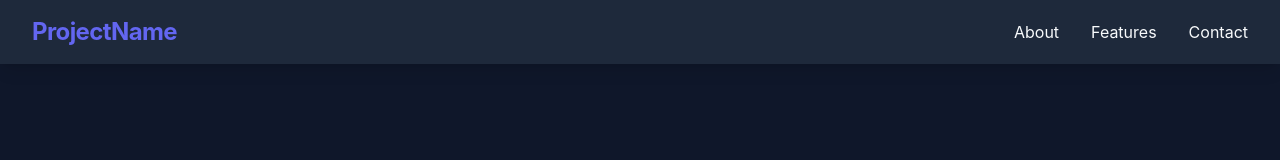
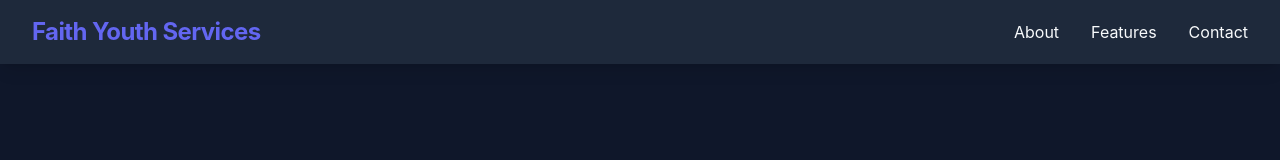
Before and after one commit to faithyouthservices/site, a plain HTML site: page index.html in a window 1280 px wide. Shown: the top 160 px of the page. Drawn offline with nearby package versions, Linux system fonts and the light colour scheme.

Commit message:
Add files via upload

```diff
--- a/index.html
+++ b/index.html
@@ -13,7 +13,7 @@
             scroll-behavior: smooth;
         }
     </style>
-    <!-- Configure Tailwind for customization (optional, but good practice) -->
+    <!-- Configure Tailwind for customization -->
     <script>
         tailwind.config = {
             theme: {
@@ -36,7 +36,7 @@
         <div class="max-w-7xl mx-auto px-4 sm:px-6 lg:px-8 py-4 flex justify-between items-center">
             <!-- Logo/Project Name -->
             <a href="#" class="text-2xl font-bold tracking-tight text-primary hover:text-white transition duration-300">
-                ProjectName
+                Faith Youth Services
             </a>
 
             <!-- Navigation Links (Hidden on mobile, shown on desktop) -->
```
